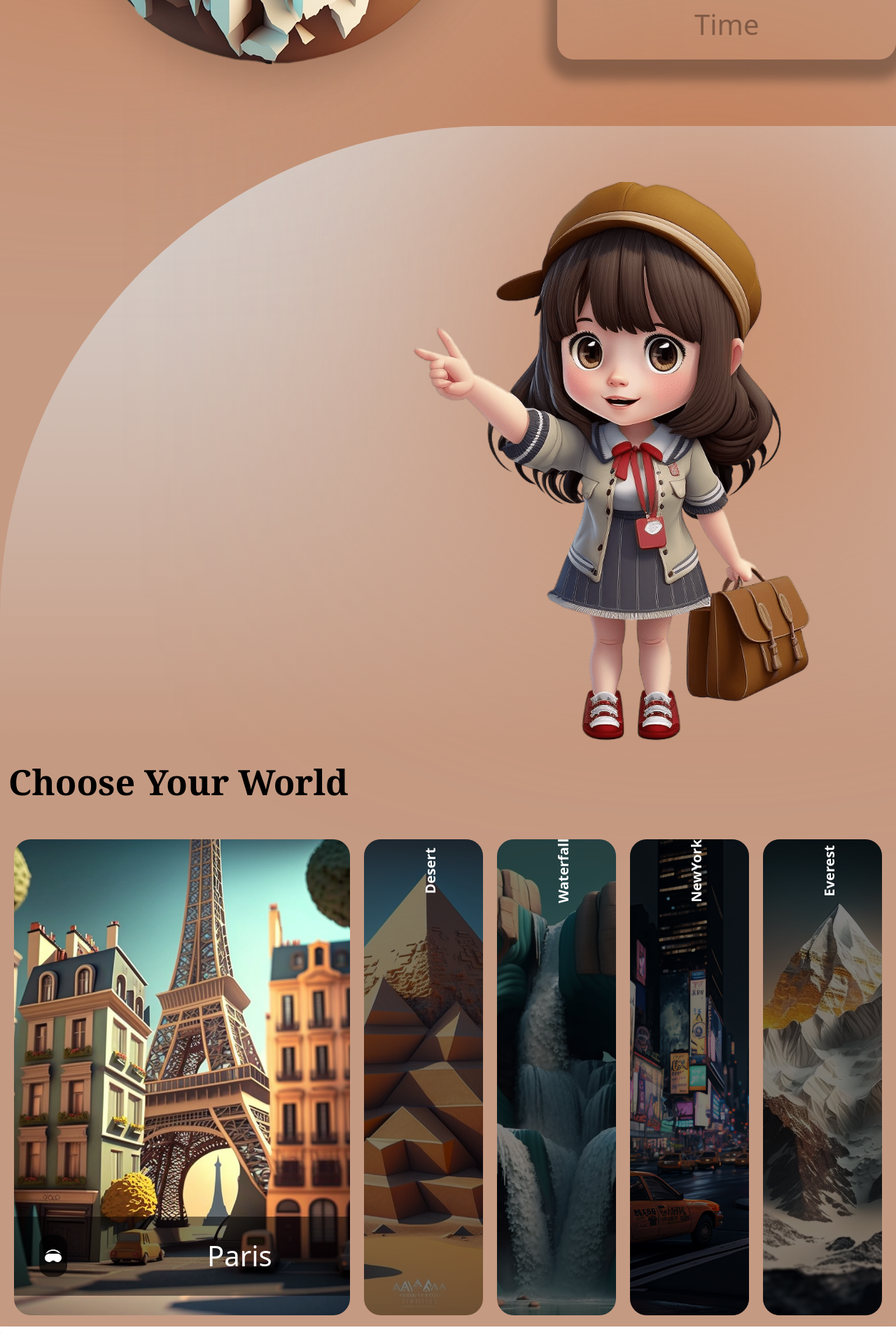
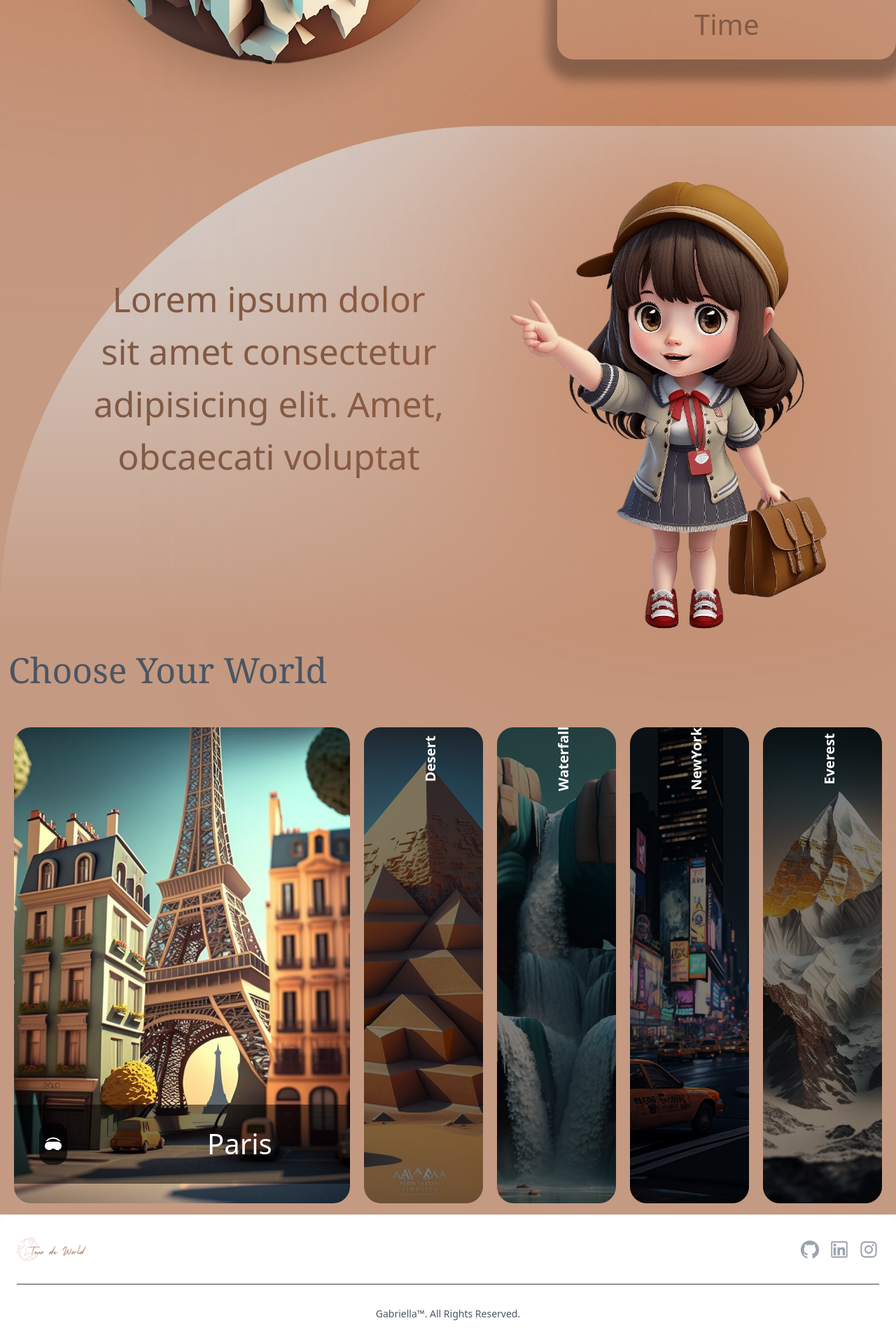
Before and after one commit to Gabbynts/tour-de-world, a Next.js app: page / in a window 1280 px wide. Shown: the part 620-2540 px from the top of the page at 70% size. Built offline with nearby package versions, Linux system fonts and the light colour scheme.

Commit message:
feat: apply text component

```diff
--- a/src/components/Text.tsx
+++ b/src/components/Text.tsx
@@ -24,7 +24,7 @@ const Text: React.FC<TextProps> = ({
         [
         sizeVariant === 'h' && ['text-[50px] md:text-[80px] font-semibold md:font-bold'],
         sizeVariant === 'b' && ['text-[15px] md:text-[40px]'],
-        sizeVariant === 'c' && ['font-bold text-[24px] md:text-[50px]'],
+        sizeVariant === 'c' && ['font-extralight text-[24px] md:text-[50px]'],
 
       ],
       [
--- a/src/components/layout/Footer.tsx
+++ b/src/components/layout/Footer.tsx
@@ -1,6 +1,7 @@
 import Image from 'next/image';
 import React from 'react';
 import { AiFillGithub, AiOutlineLinkedin, AiOutlineInstagram } from 'react-icons/ai'
+import Text from '../Text';
 
 const footerLinks = [
   {href: 'https://github.com/Gabbynts', icons: <AiFillGithub />},
@@ -26,10 +27,10 @@ function Footer() {
           ))}
         </ul>
       </div>
-      <hr className='my-6 border-gray-200 sm:mx-auto dark:border-gray-700 lg:my-8' />
-      <span className='block text-sm text-gray-500 sm:text-center dark:text-gray-400'>
+      <hr className='my-6 sm:mx-auto border-gray-700 lg:my-8' />
+      <Text colorVariant='dark' className='block !text-sm sm:text-center'>
         Gabriella™. All Rights Reserved.
-      </span>
+      </Text>
     </footer>
   );
 }
--- a/src/sections/About.tsx
+++ b/src/sections/About.tsx
@@ -1,11 +1,17 @@
+import Text from '@/components/Text';
 import Image from 'next/image';
 import React from 'react';
 
 function About() {
   return (
-    <section id='' className='bg-gradient-to-b from-[#D9D9D9] to-[#c59a82] rounded-tl-[700px] z-10'>
-      <div className='hidden sm:block gradient-02 z-0 relative overflow-hidden right-0 -bottom-[500px]' />
-      <div className='relative pt-20 flex justify-end'>
+    <section
+      id=''
+      className=' flex bg-gradient-to-b from-[#D9D9D9] to-[#c59a82] rounded-tl-[700px] z-10 items-center w-full'
+    >
+      <div className='hidden sm:block gradient-02 z-0 overflow-hidden right-0 -bottom-[500px]' />
+      <Text colorVariant='secondary' className='w-1/2 pl-32 font-light text-center'>Lorem ipsum dolor sit amet consectetur adipisicing elit. Amet, obcaecati voluptat</Text>
+
+      <div className='relative pt-20 flex w-1/2'>
         <Image
           src='/images/character-1.png'
           alt='character'
--- a/src/sections/Hero.tsx
+++ b/src/sections/Hero.tsx
@@ -3,9 +3,9 @@ import React, { useState } from 'react';
 import { motion } from 'framer-motion';
 import { earth, fadeIn, staggerContainer } from '@/utils/motion';
 import Earth from '@/container/Earth';
+import Text from '@/components/Text';
 
 function Hero() {
-  const [size, setSize] = useState<string>('');
   return (
     <section>
       <motion.div
@@ -31,12 +31,12 @@ function Hero() {
 
         <Earth />
         <div className='flex flex-col relative z-10 md:gap-y-8 -mt-20 sm:py-5 md:full py-28 md:px-7 text-center md:top-20 rounded-3xl md:bg-[#c59a82]/10 md:shadow-[0_15px_15px_15px_rgba(0,0,0,0.3)] transition duration-500 hover:scale-105'>
-          <h1 className='text-[#3b2e27] text-[50px] font-semibold md:font-[700] md:text-[80px] drop-shadow-xl z-10 '>
+          <Text colorVariant='primary' sizeVariant='h' className='drop-shadow-xl z-10'>
             Tour De World
-          </h1>
-          <p className='text-[15px] md:text-[40px] z-10 text-[#815a45]'>
+          </Text>
+          <Text colorVariant='secondary' sizeVariant='b' className='z-10'>
             Experience the World <br /> One Adventure at a Time
-          </p>
+          </Text>
         </div>
       </motion.div>
     </section>
--- a/src/sections/Service.tsx
+++ b/src/sections/Service.tsx
@@ -1,4 +1,5 @@
 import PhotoCard from '@/components/PhotoCard';
+import Text from '@/components/Text';
 import { photoWorlds } from '@/constant/photoWorlds';
 import { staggerContainer } from '@/utils/motion';
 import { motion } from 'framer-motion';
@@ -16,9 +17,9 @@ function Service() {
         viewport={{ once: false, amount: 0.25 }}
       >
         <div className='flex justify-center w-full md:justify-start pr-5 -mt-5 py-3 pl-3'>
-            <h2 className='text-[#000000] font-bold text-[24px] md:text-[50px] font-serif z-10'>
+            <Text sizeVariant='c' colorVariant='dark' className='font-serif z-10 hover:drop-shadow-2xl'>
             Choose Your World
-            </h2>
+            </Text>
         </div>
         <div className='flex flex-col lg:flex-row gap-x-5 min-h-[70vh] px-5 md:pb-10 pb-3'>
         {photoWorlds.map((photo, index) => (
```
